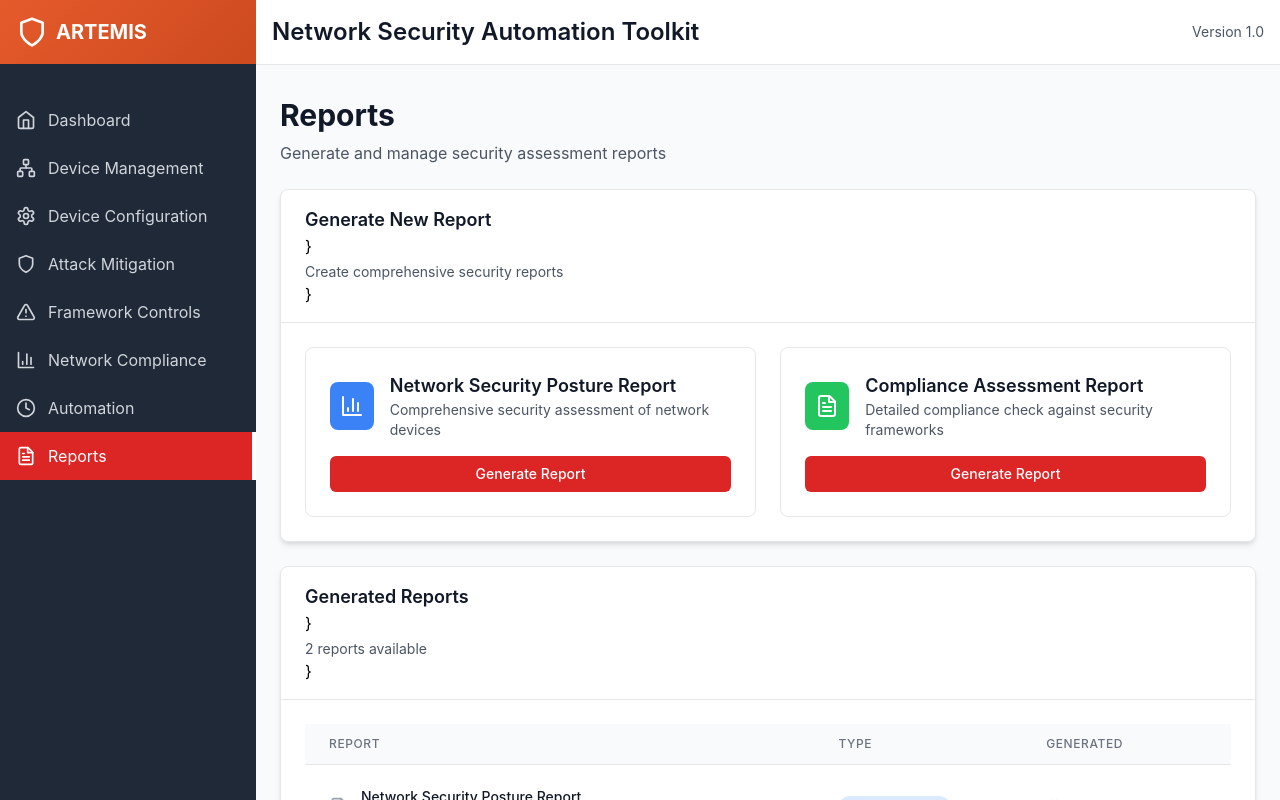
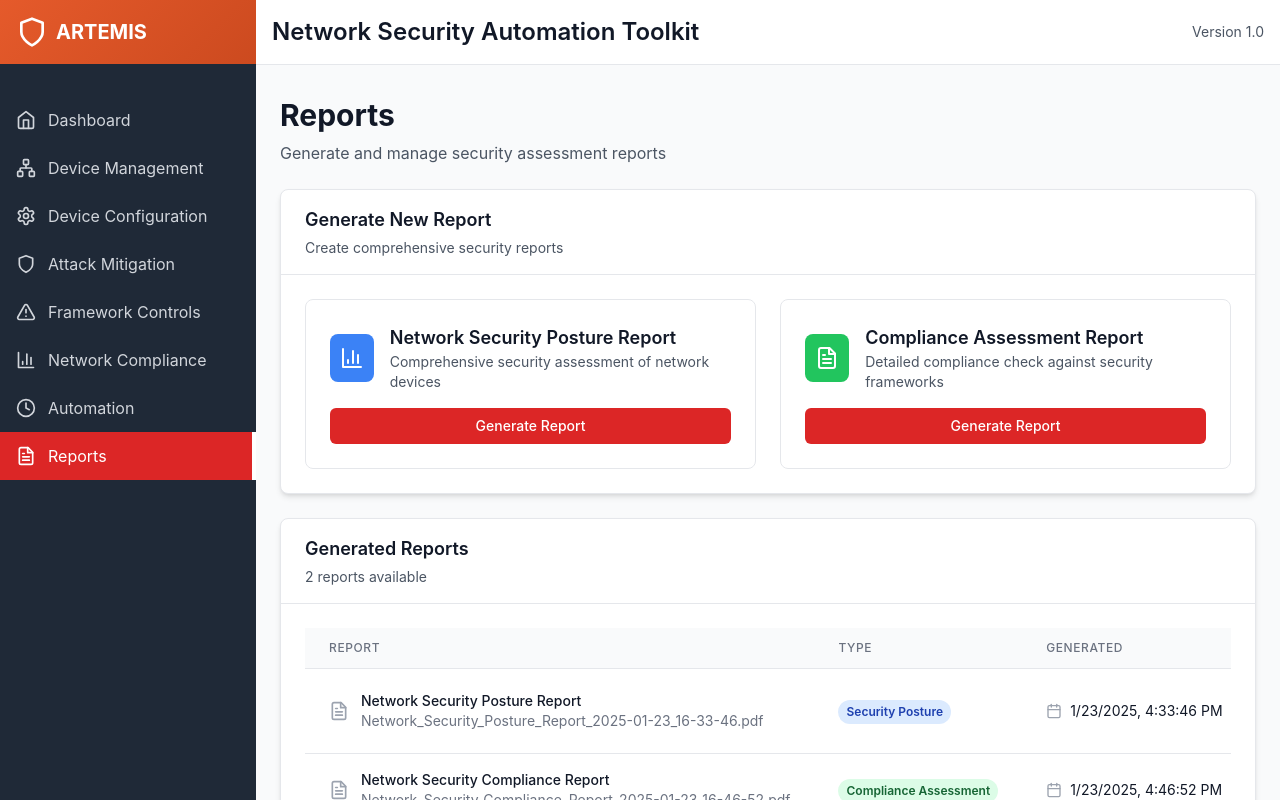
Before and after one commit to Dinuka7L/Artemis-NSAT, a React (Create React App) app: page /reports in a window 1280 px wide. Built offline with nearby package versions, Linux system fonts and the light colour scheme.

Commit message:
Fix JSX Bracket Display Issues

```diff
--- a/src/components/Card.js
+++ b/src/components/Card.js
@@ -6,9 +6,7 @@ const Card = ({ children, className = '', title, subtitle }) => {
       {(title || subtitle) && (
         <div className="px-6 py-4 border-b border-gray-200 dark:border-dark-accent">
           {title && <h3 className="text-lg font-semibold text-gray-900 dark:text-white">{title}</h3>}
-          }
           {subtitle && <p className="text-sm text-gray-600 dark:text-gray-400 mt-1">{subtitle}</p>}
-          }
         </div>
       )}
       <div className="p-6">
```
